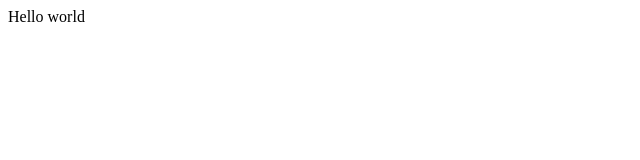
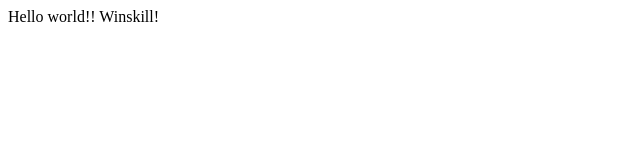
Before and after one commit to winskill/opentutorials-winskill, a plain HTML site: page index.html in a window 1280 px wide. Shown: the full height of the page, 0-640 px from the left. Drawn offline with Linux system fonts and the light colour scheme.

Commit message:
change index.html

```diff
--- a/index.html
+++ b/index.html
@@ -20,6 +20,6 @@
     </head>
 
     <body>
-        Hello world
+        Hello world!! Winskill!
     </body>
 </html>
```
